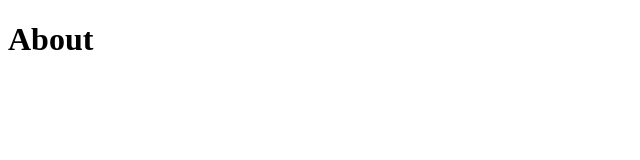
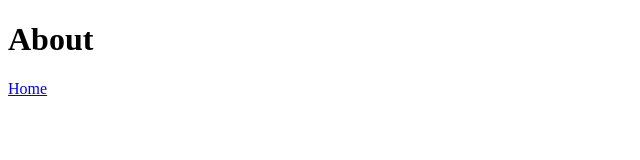
Before and after one commit to condude/my-website, a plain HTML site: page about.html in a window 1280 px wide. Shown: the full height of the page, 0-640 px from the left. Drawn offline with Linux system fonts and the light colour scheme.

Commit message:
Add link to homepage on about, blog, and contact

```diff
--- a/about.html
+++ b/about.html
@@ -7,5 +7,6 @@
 
     <body>
         <h1>About</h1>
+        <a href="/index.html">Home</a>
     </body>
 </html>
```
Also changed, not shown: blog.html (+1 -0 lines), contact.html (+1 -0 lines).
